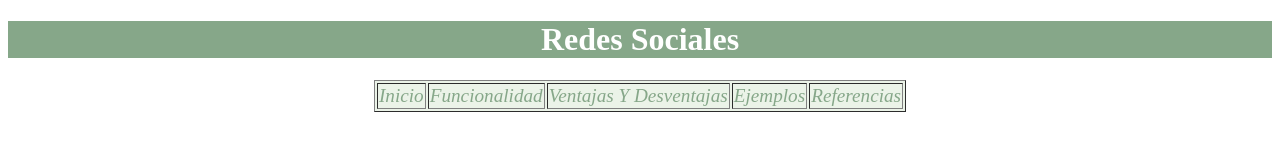
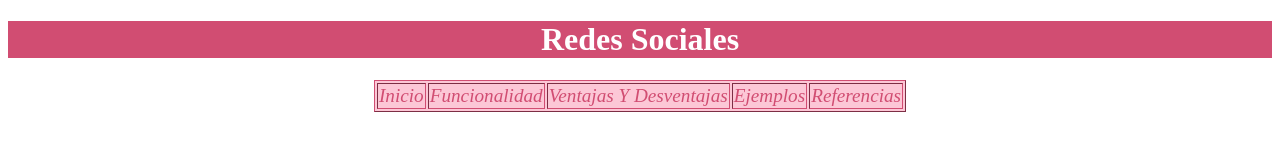
Before and after one commit to ssofiamc/primerappw, a plain HTML site: page index.html in a window 1280 px wide. Drawn offline with Linux system fonts and the light colour scheme.

Commit message:
Se cambian las tonalidades del sitio web

```diff
--- a/index.html
+++ b/index.html
@@ -10,8 +10,8 @@
         <h1 style="color: #ffffff;
         text-align: center;
         font-family: 'Times New Roman', Times, serif;
-        background-color: #86a789;">Redes Sociales</h1>
-                    <table style="color: #86a789; background-color: #ebf3e8; font-style: italic; font-family:'Times New Roman', Times, serif;" border="1" align="center">
+        background-color: #d14d72;">Redes Sociales</h1>
+                    <table style="color: #d14d72; background-color: #fcc7d6; font-style: italic; font-family:'Times New Roman', Times, serif; border-color: #d14d72;" border="1" align="center">
                         <tr>
                             <td style="font-size: larger;"> Inicio </td>
                             <td style="font-size: larger;"> Funcionalidad </td>
```
